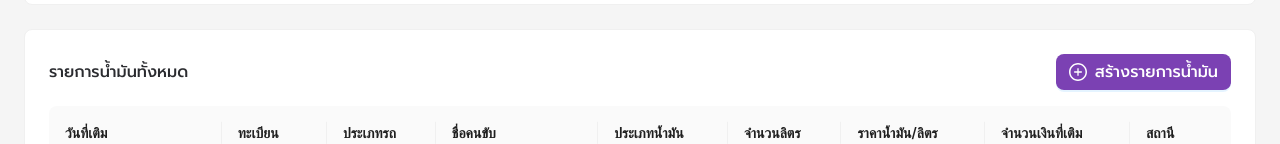
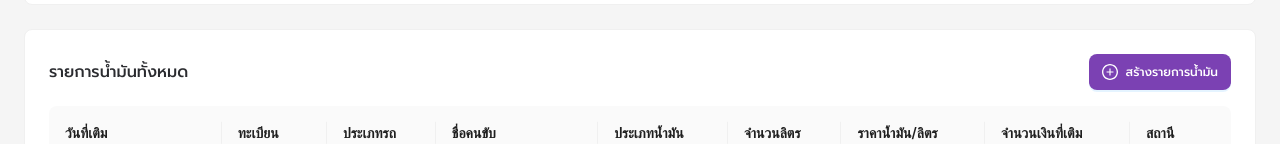
Before and after one commit to Pal2456/ULT_CREAT, a Next.js app in the folder my_app/: page /fueldata_page in a window 1280 px wide. Shown: the part 171-315 px from the top of the page. Built offline with nearby package versions, Linux system fonts and the light colour scheme.

Commit message:
Correct the size of *สร้างรายการน้ำมัน*

```diff
--- a/my_app/app/fueldata_page/components/FuelTable.js
+++ b/my_app/app/fueldata_page/components/FuelTable.js
@@ -65,7 +65,7 @@ export default function FuelTable({ data, pagination, onAdd }) {
                 gap: '8px',
                 height: '36px',
                 padding: '0 12px',
-                fontSize: '16px',
+                fontSize: '12px',
                 fontFamily: 'Prompt, sans-serif',
                 fontWeight: 500,
                 color: '#FFFFFF',
@@ -73,7 +73,7 @@ export default function FuelTable({ data, pagination, onAdd }) {
               icon={
                 <PlusCircleOutlined
                   style={{
-                    fontSize: '18px',
+                    fontSize: '16px',
                     fontWeight: 'bold',
                     strokeWidth: 3,
                     color: 'white',
```
